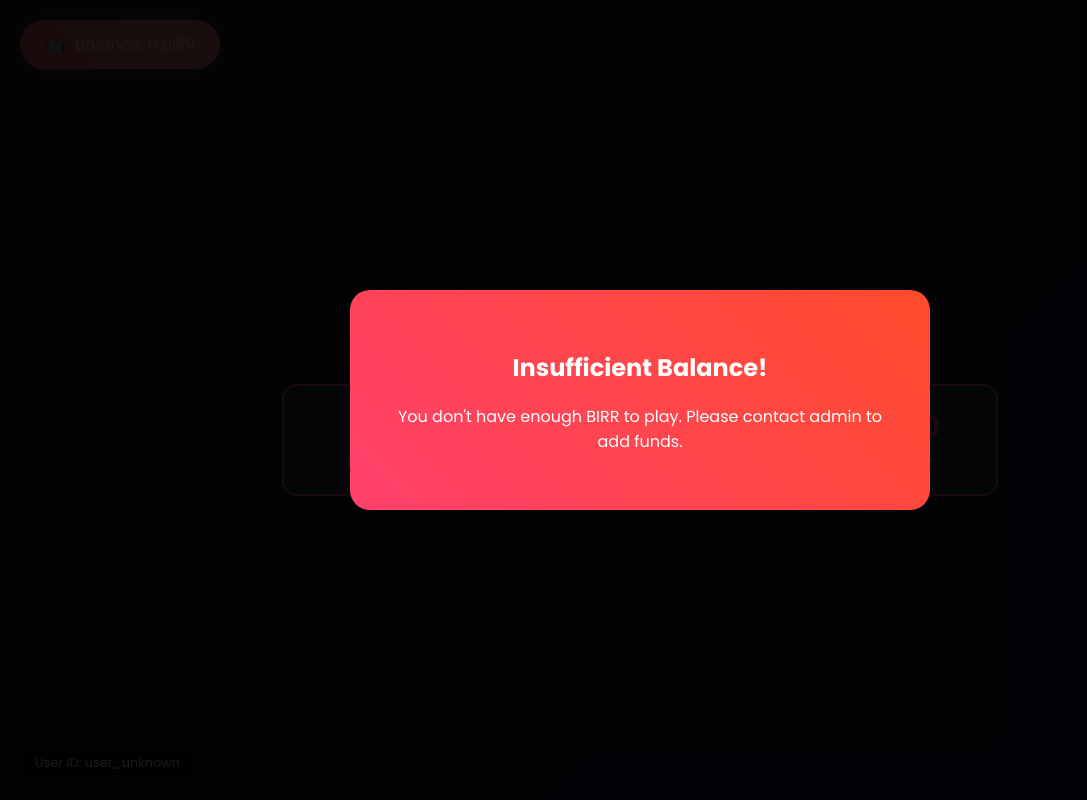
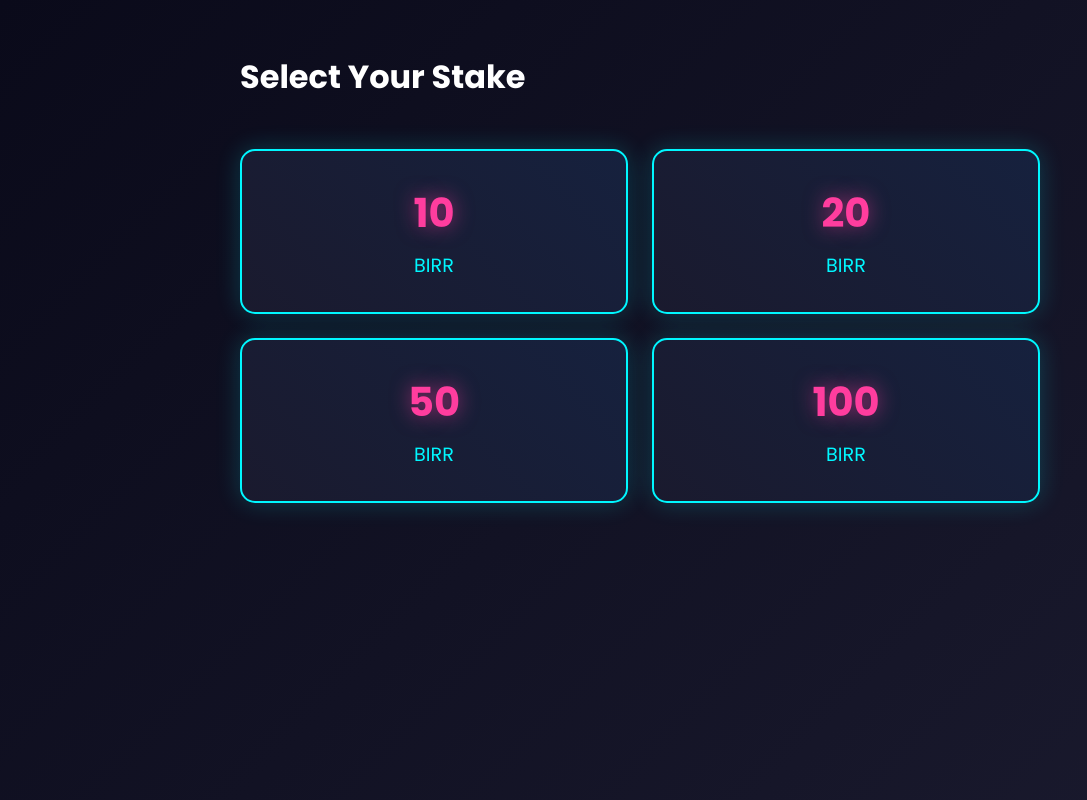
Before and after one commit to yafet0990/Xo, a plain HTML site: page three.html in a window 1280 px wide. Shown: the whole page, without its empty margins (0-1087 px from the left). Drawn offline with Linux system fonts and the light colour scheme.

Commit message:
Update three.html

```diff
--- a/three.html
+++ b/three.html
@@ -3,198 +3,177 @@
 <head>
   <meta charset="UTF-8">
   <meta name="viewport" content="width=device-width, initial-scale=1.0">
-  <title>XO Game Zone - Betting</title>
+  <title>XO Betting Zone</title>
   <style>
     @import url('https://fonts.googleapis.com/css2?family=Poppins:wght@400;600;700&display=swap');
 
     body {
       font-family: 'Poppins', sans-serif;
-      background: linear-gradient(135deg, #1a1a2e 0%, #16213e 100%);
+      background: linear-gradient(135deg, #0a0a1a, #1a1a2e);
       color: #fff;
       margin: 0;
       padding: 0;
       min-height: 100vh;
-      display: flex;
-      flex-direction: column;
-      align-items: center;
-      justify-content: center;
     }
 
-    .balance-display {
-      position: fixed;
-      top: 20px;
-      left: 20px;
-      background: linear-gradient(45deg, #ff6b6b, #ff8e8e);
-      padding: 12px 25px;
-      border-radius: 30px;
-      box-shadow: 0 0 20px rgba(255, 107, 107, 0.4);
-      display: flex;
-      align-items: center;
-      gap: 10px;
-      z-index: 1000;
+    .betting-container {
+      max-width: 800px;
+      margin: 0 auto;
+      padding: 2rem;
     }
 
-    .container {
-      text-align: center;
-      padding: 20px;
-    }
-
-    h1 {
-      color: #ff69b4;
-      text-shadow: 0 0 15px rgba(255, 105, 180, 0.6);
-      margin-bottom: 40px;
-    }
-
-    .amount-selection {
-      display: flex;
-      flex-wrap: wrap;
-      gap: 20px;
-      justify-content: center;
-      margin: 30px 0;
+    .amount-grid {
+      display: grid;
+      grid-template-columns: repeat(2, 1fr);
+      gap: 1.5rem;
+      margin-top: 3rem;
     }
 
     .amount-card {
-      background: rgba(255, 255, 255, 0.1);
-      border: 2px solid #ff69b4;
+      background: linear-gradient(45deg, #1a1a2e, #16213e);
+      border: 2px solid #00f7ff;
       border-radius: 15px;
-      padding: 20px;
-      width: 120px;
+      padding: 2rem;
+      text-align: center;
       cursor: pointer;
       transition: all 0.3s ease;
+      box-shadow: 0 0 25px rgba(0, 247, 255, 0.2);
     }
 
     .amount-card:hover {
-      transform: scale(1.05);
-      background: rgba(255, 105, 180, 0.2);
+      transform: translateY(-5px);
+      box-shadow: 0 0 35px rgba(0, 247, 255, 0.4);
+      background: linear-gradient(45deg, #16213e, #1a1a2e);
     }
 
     .amount-value {
-      font-size: 1.8rem;
-      font-weight: bold;
-      color: #ff69b4;
+      font-size: 2.5rem;
+      font-weight: 700;
+      color: #ff3d9e;
+      text-shadow: 0 0 20px rgba(255, 61, 158, 0.6);
     }
 
-    .deposit-overlay {
+    .currency {
+      font-size: 1.2rem;
+      color: #00f7ff;
+      margin-top: 0.5rem;
+    }
+
+    .waiting-overlay {
       position: fixed;
       top: 0;
       left: 0;
       width: 100%;
       height: 100%;
-      background: rgba(0, 0, 0, 0.9);
-      z-index: 2000;
-      display: flex;
+      background: rgba(0, 0, 0, 0.95);
+      display: none;
       justify-content: center;
       align-items: center;
-    }
-
-    .deposit-message {
-      background: linear-gradient(45deg, #ff416c, #ff4b2b);
-      padding: 40px;
-      border-radius: 20px;
-      max-width: 500px;
+      z-index: 1000;
+      font-size: 1.5rem;
       text-align: center;
     }
 
-    .user-id-display {
-      position: fixed;
-      bottom: 20px;
-      left: 20px;
-      background: rgba(0,0,0,0.5);
-      padding: 8px 15px;
-      border-radius: 20px;
-      font-size: 0.8rem;
+    .ethiopian-loader {
+      color: #ff3d9e;
+      padding: 2rem;
+      border-radius: 15px;
+      background: rgba(0, 0, 0, 0.5);
+      border: 2px solid #00f7ff;
+      box-shadow: 0 0 30px rgba(0, 247, 255, 0.3);
+    }
+
+    .loader-animation {
+      font-size: 2.5rem;
+      margin-top: 1rem;
+      animation: pulse 1.5s infinite;
+    }
+
+    @keyframes pulse {
+      0% { opacity: 0.8; transform: scale(1); }
+      50% { opacity: 1; transform: scale(1.1); }
+      100% { opacity: 0.8; transform: scale(1); }
     }
   </style>
 </head>
 <body>
-  <div class="balance-display">
-    <span class="balance-icon">🤖</span>
-    <span class="balance-amount" id="balanceDisplay">Balance: 0 BIRR</span>
-  </div>
-
-  <div class="container">
-    <h1>Select Your Bet Amount</h1>
-
-    <div class="amount-selection">
+  <div class="betting-container">
+    <h1>Select Your Stake</h1>
+    <div class="amount-grid">
       <div class="amount-card" data-amount="10">
         <div class="amount-value">10</div>
-        <div>BIRR</div>
+        <div class="currency">BIRR</div>
       </div>
       <div class="amount-card" data-amount="20">
         <div class="amount-value">20</div>
-        <div>BIRR</div>
+        <div class="currency">BIRR</div>
       </div>
       <div class="amount-card" data-amount="50">
         <div class="amount-value">50</div>
-        <div>BIRR</div>
+        <div class="currency">BIRR</div>
       </div>
       <div class="amount-card" data-amount="100">
         <div class="amount-value">100</div>
-        <div>BIRR</div>
+        <div class="currency">BIRR</div>
       </div>
     </div>
   </div>
 
-  <div class="deposit-overlay" id="depositOverlay" style="display: none;">
-    <div class="deposit-message">
-      <h2>Insufficient Balance!</h2>
-      <p>You don't have enough BIRR to play. Please contact admin to add funds.</p>
+  <div class="waiting-overlay" id="waitingOverlay">
+    <div class="ethiopian-loader">
+      <div>ተጋጣሚ ተጫዋች እስኪገባ ትንሽ ይጠብቁ !!</div>
+      <div class="loader-animation">🎮⚡🎮</div>
     </div>
   </div>
 
-  <div class="user-id-display" id="userIdDisplay">
-    User ID: loading...
-  </div>
+  <script>
+    // Matchmaking System
+    const matchQueue = {};
+    const userId = localStorage.getItem('userId');
 
-  <script>
-    // Get user ID
-    const userId = localStorage.getItem('userId') || 'user_unknown';
-
-    // Initialize balance system
-    if (!localStorage.getItem('userBalances')) {
-      localStorage.setItem('userBalances', JSON.stringify({}));
-    }
-
-    const userBalances = JSON.parse(localStorage.getItem('userBalances'));
-    if (typeof userBalances[userId] === 'undefined') {
-      userBalances[userId] = 0;
-      localStorage.setItem('userBalances', JSON.stringify(userBalances));
-    }
-
-    // Update displays
-    updateBalanceDisplay();
-    document.getElementById('userIdDisplay').textContent = `User ID: ${userId}`;
-
-    // Show deposit overlay if balance is 0
-    if (userBalances[userId] <= 0) {
-      document.getElementById('depositOverlay').style.display = 'flex';
-    }
-
-    // Setup amount cards
     document.querySelectorAll('.amount-card').forEach(card => {
       card.addEventListener('click', function() {
         const amount = parseInt(this.dataset.amount);
-        const currentBalance = userBalances[userId];
+        const balances = JSON.parse(localStorage.getItem('userBalances'));
 
-        if (currentBalance < amount) {
-          document.getElementById('depositOverlay').style.display = 'flex';
+        if(balances[userId] < amount) {
+          alert('Insufficient balance!');
           return;
         }
 
-        // Deduct from balance
-        userBalances[userId] = currentBalance - amount;
-        localStorage.setItem('userBalances', JSON.stringify(userBalances));
-        updateBalanceDisplay();
+        document.getElementById('waitingOverlay').style.display = 'flex';
 
-        // Redirect to game with stake amount
-        window.location.href = `four.html?stake=${amount}`;
+        if(matchQueue[amount] && matchQueue[amount].length > 0) {
+          const opponent = matchQueue[amount].pop();
+          startGame(amount, userId, opponent);
+        } else {
+          matchQueue[amount] = matchQueue[amount] || [];
+          matchQueue[amount].push(userId);
+          checkMatch(amount);
+        }
       });
     });
 
-    function updateBalanceDisplay() {
-      document.getElementById('balanceDisplay').textContent =
-        `Balance: ${userBalances[userId]} BIRR`;
+    function checkMatch(amount) {
+      const interval = setInterval(() => {
+        if(matchQueue[amount].length >= 2) {
+          clearInterval(interval);
+          const players = matchQueue[amount].splice(0, 2);
+          startGame(amount, players[0], players[1]);
+        }
+      }, 2000);
+    }
+
+    function startGame(amount, player1, player2) {
+      // Deduct stakes from both players
+      const balances = JSON.parse(localStorage.getItem('userBalances'));
+      balances[player1] -= amount;
+      balances[player2] -= amount;
+      localStorage.setItem('userBalances', JSON.stringify(balances));
+
+      // Redirect to game with match details
+      window.location.href = `four.html?stake=${amount}&p1=${player1}&p2=${player2}`;
     }
   </script>
 </body>
-          </html>
+  </html>
```
